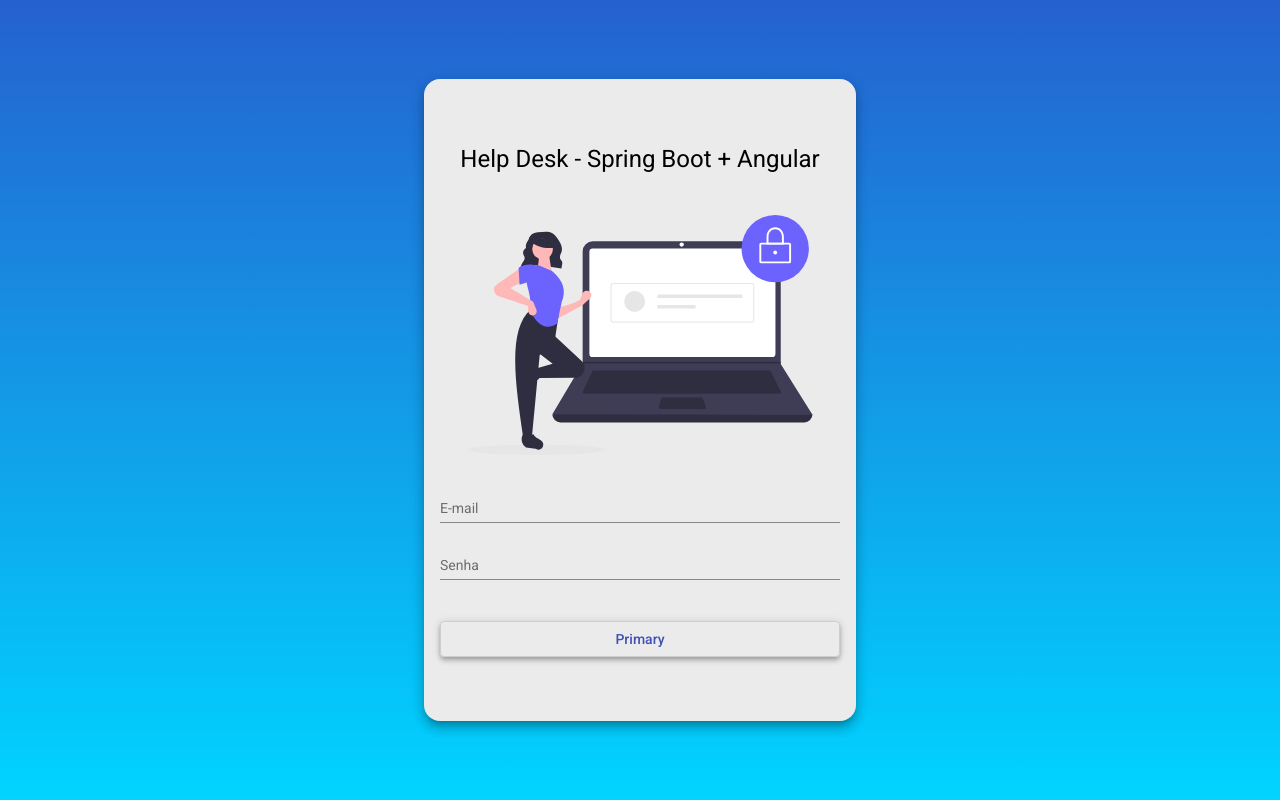
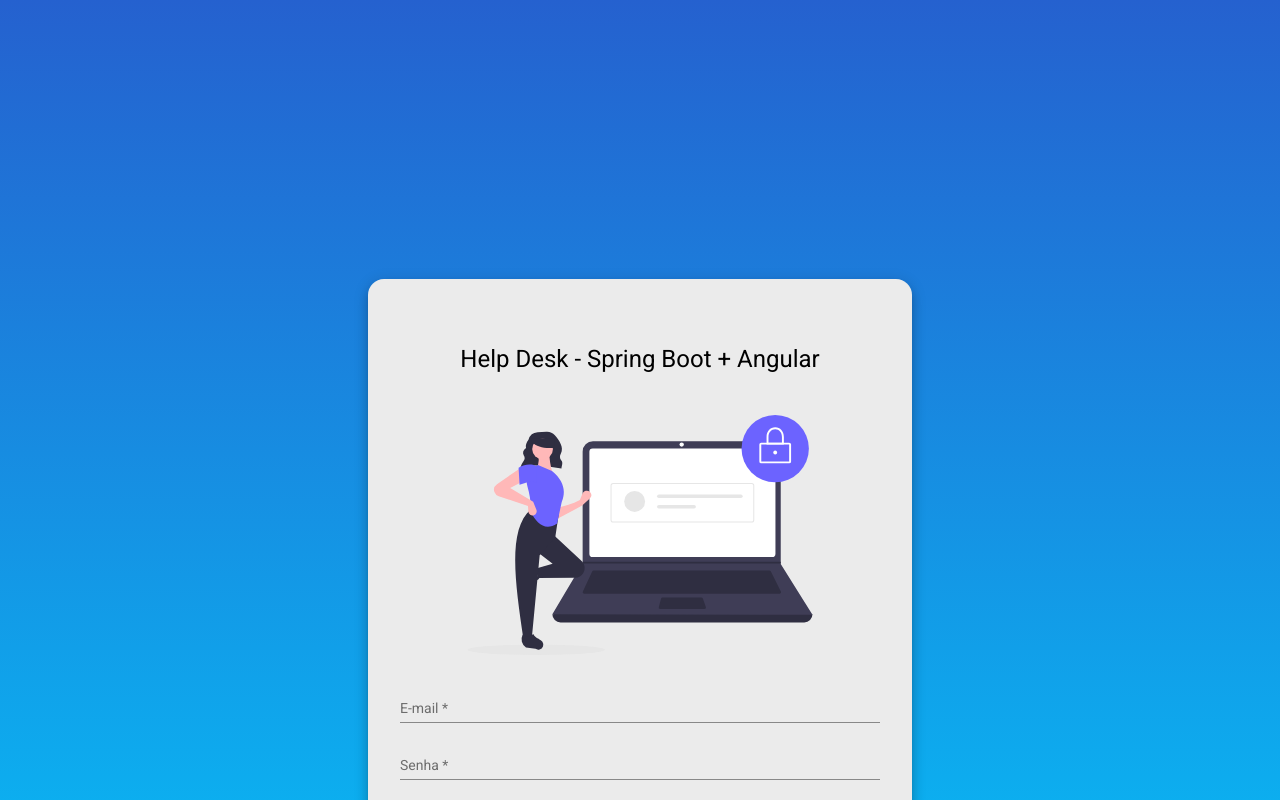
Before and after one commit to MarcosAdaSilva/helpdesk-front-end-, an Angular app: page /login in a window 1280 px wide. Shown: the top 800 px of the page. Built offline with nearby package versions, Linux system fonts and the light colour scheme.

Commit message:
Validação de formulários para LOGIN

```diff
--- a/src/app/components/login/login.component.css
+++ b/src/app/components/login/login.component.css
@@ -1,5 +1,5 @@
 .container {
-  height: 100%;
+  height: 150%;
   background: linear-gradient(
     180deg,
     rgba(2, 0, 36, 1) 0%,
@@ -12,10 +12,10 @@
 }
 
 .form {
-  width: 25rem;
+  width: 30rem;
   margin: auto;
   background-color: rgb(235, 235, 235);
-  padding: 4rem 1rem;
+  padding: 4rem 2rem;
   border-radius: 1rem;
 }
 
--- a/src/app/components/login/login.component.html
+++ b/src/app/components/login/login.component.html
@@ -9,20 +9,36 @@
 
     <mat-form-field class="full-width">
       <mat-label>E-mail</mat-label>
-      <input matInput placeholder="Ex. fulano@mail.com" />
+      <input
+        [formControl]="email"
+        required
+        [(ngModel)]="creds.email"
+        name="email"
+        matInput
+        placeholder="Ex. fulano@mail.com"
+      />
     </mat-form-field>
 
     <mat-form-field class="full-width">
       <mat-label>Senha</mat-label>
-      <input type="password" matInput placeholder="Ex. 123" />
+      <input
+        [formControl]="senha"
+        required
+        [(ngModel)]="creds.senha"
+        name="senha"
+        type="password"
+        matInput
+        placeholder="Ex. 123"
+      />
     </mat-form-field>
 
     <button
+      [disabled]="!validaCampos()"
       class="full-width mat-elevation-z4"
       mat-stroked-button
       color="primary"
     >
-      Primary
+      Login
     </button>
   </form>
 </div>
--- a/src/app/components/login/login.component.ts
+++ b/src/app/components/login/login.component.ts
@@ -1,15 +1,30 @@
-import { Component, OnInit } from '@angular/core';
+import { Component, OnInit } from "@angular/core";
+import { FormControl, Validators } from "@angular/forms";
+import { Credenciais } from "src/app/models/credenciais";
 
 @Component({
-  selector: 'app-login',
-  templateUrl: './login.component.html',
-  styleUrls: ['./login.component.css']
+  selector: "app-login",
+  templateUrl: "./login.component.html",
+  styleUrls: ["./login.component.css"],
 })
 export class LoginComponent implements OnInit {
+  creds: Credenciais = {
+    email: "",
+    senha: "",
+  };
 
-  constructor() { }
+  email = new FormControl(null, Validators.email);
+  senha = new FormControl(null, Validators.minLength(3));
 
-  ngOnInit(): void {
+  constructor() {}
+
+  ngOnInit(): void {}
+
+  validaCampos(): boolean {
+    if (this.email.valid && this.senha.valid) {
+      return true;
+    } else {
+      return false;
+    }
   }
-
 }
--- /dev/null
+++ b/src/app/models/credenciais.ts
@@ -0,0 +1,4 @@
+export interface Credenciais {
+  email: string;
+  senha: string;
+}
```
